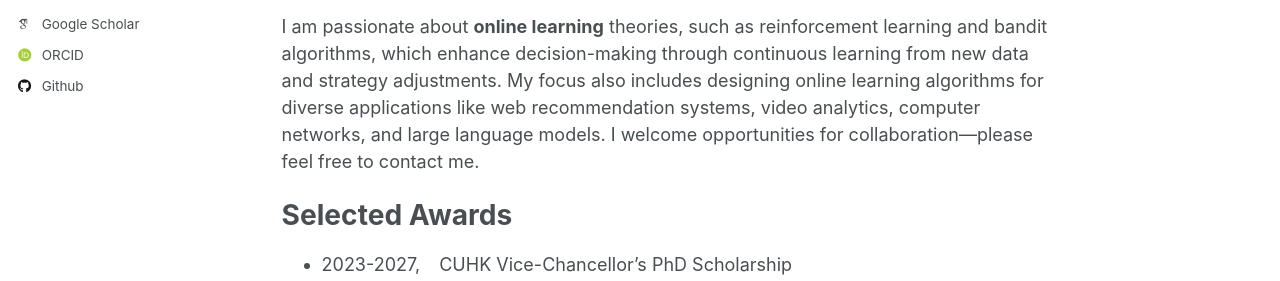
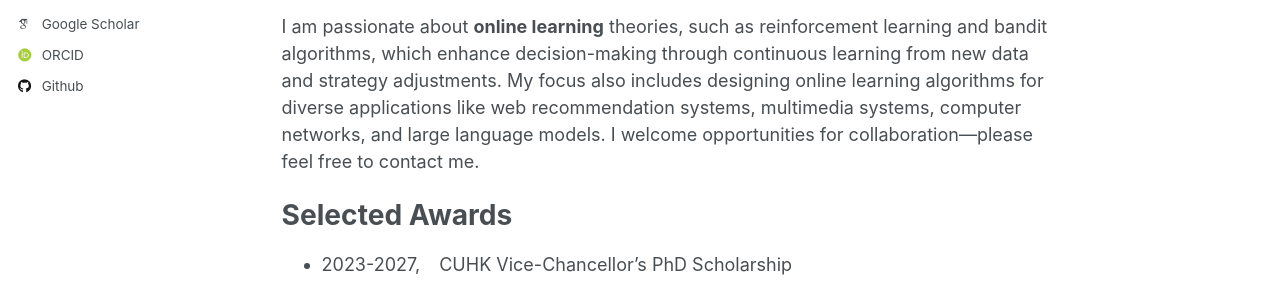
Before and after one commit to Dai-Xiang/daixiangxiang.github.io, a Jekyll site: the page built from _pages/about.md, in a window 1280 px wide and 900 px high. Shown: the part 368-649 px from the top of the window. Built offline with Jekyll 4.4.1, drawn with Linux system fonts in a browser that asks for light colours; some web fonts are replaced.

Commit message:
Update about.md

```diff
--- a/_pages/about.md
+++ b/_pages/about.md
@@ -14,7 +14,7 @@ I am a Ph.D. student in [Advanced Networking and System Research Laboratory](htt
 
 # Research
 
-I am passionate about **online learning** theories, such as reinforcement learning and bandit algorithms, which enhance decision-making through continuous learning from new data and strategy adjustments. My focus also includes designing online learning algorithms for diverse applications like web recommendation systems, video analytics, computer networks, and large language models. I welcome opportunities for collaboration—please feel free to contact me.
+I am passionate about **online learning** theories, such as reinforcement learning and bandit algorithms, which enhance decision-making through continuous learning from new data and strategy adjustments. My focus also includes designing online learning algorithms for diverse applications like web recommendation systems, multimedia systems, computer networks, and large language models. I welcome opportunities for collaboration—please feel free to contact me.
 
 
 
```
